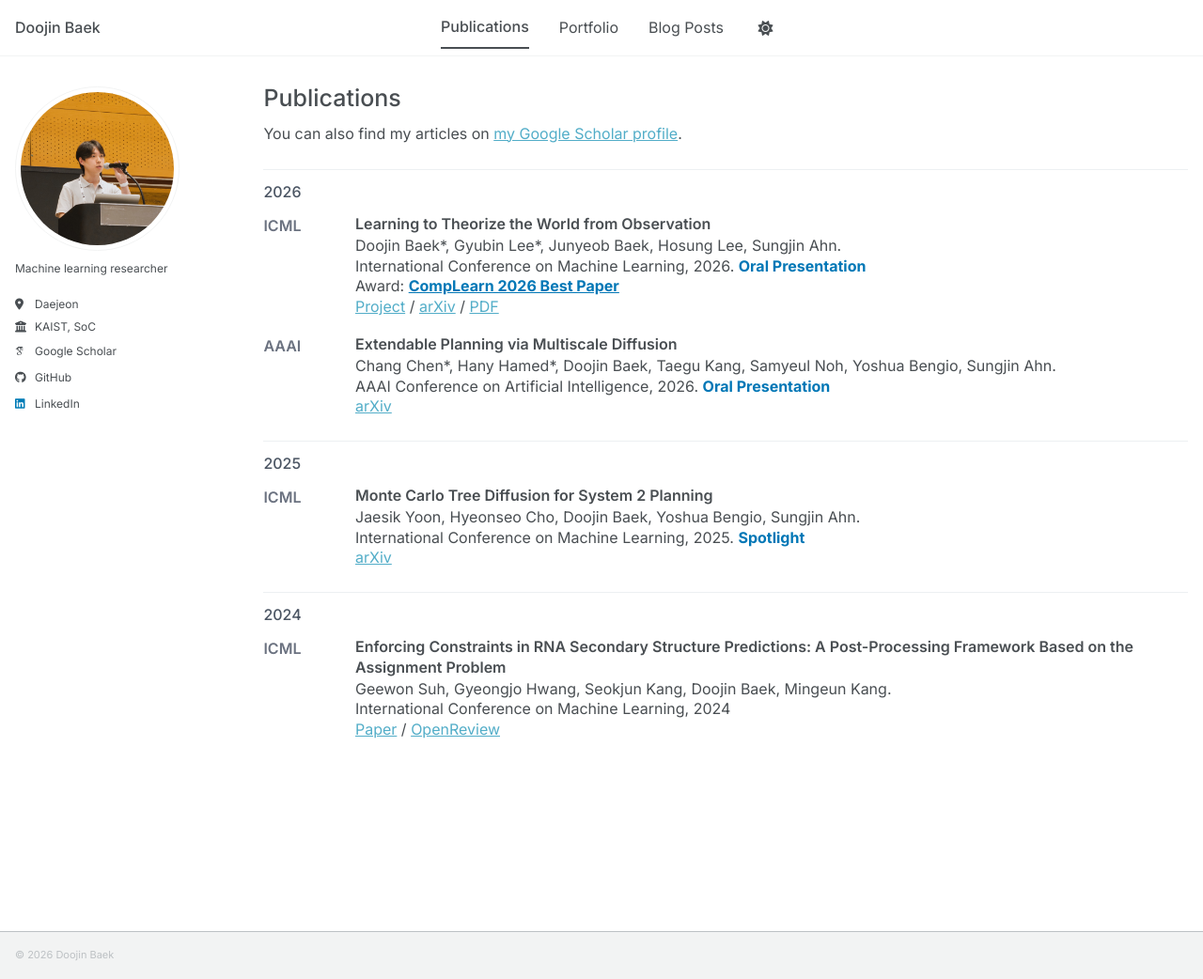
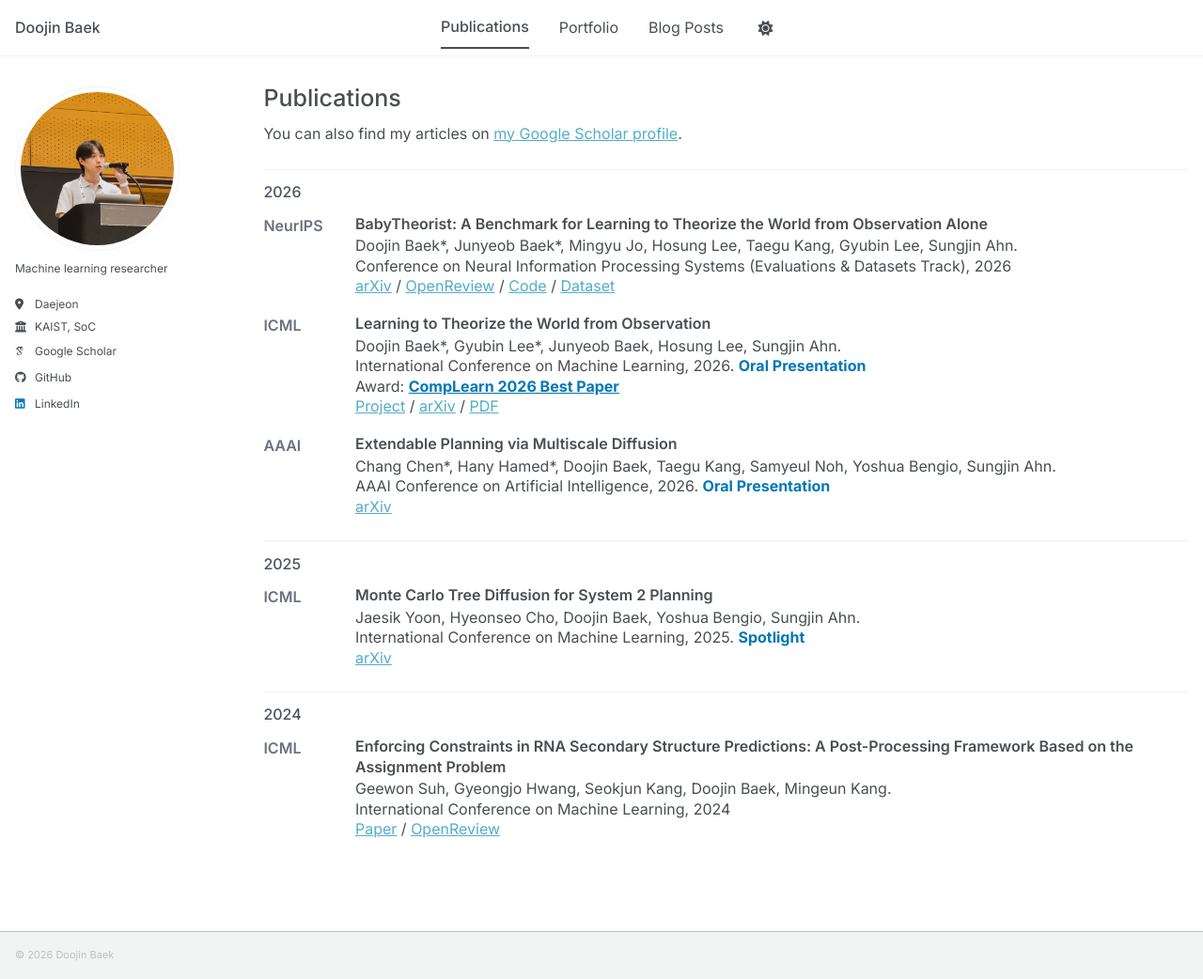
Before and after one commit to DoojinBaek/DoojinBaek.github.io, a Jekyll site: the page built from _pages/publications.html, in a window 1280 px wide and 1042 px high. Shown: the whole window at 94% size. Built offline with Jekyll 4.4.1, drawn with Linux system fonts in a browser that asks for light colours; some web fonts are replaced; a script bundle is joined from its source files by our own code; library files that are not in the unit come from our copies.

Commit message:
Add BabyTheorist (NeurIPS 2026 E&D) to news and publications

```diff
--- a/_pages/publications.html
+++ b/_pages/publications.html
@@ -76,6 +76,7 @@ author_profile: true
       {% assign venue_name = venue_name | replace: "ICML 2025", "International Conference on Machine Learning" %}
       {% assign venue_name = venue_name | replace: "ICML 2024", "International Conference on Machine Learning" %}
       {% assign venue_name = venue_name | replace: "AAAI 2026", "AAAI Conference on Artificial Intelligence" %}
+      {% assign venue_name = venue_name | replace: "NeurIPS 2026", "Conference on Neural Information Processing Systems (Evaluations &amp; Datasets Track)" %}
       <li class="pub-row">
         <div class="pub-venue">{{ short_venue }}</div>
         <div>
@@ -103,6 +104,14 @@ author_profile: true
             {% endif %}
             {% if post.openreviewurl %}
               {% if link_count > 0 %} / {% endif %}<a href="{{ post.openreviewurl }}">OpenReview</a>
+              {% assign link_count = link_count | plus: 1 %}
+            {% endif %}
+            {% if post.codeurl %}
+              {% if link_count > 0 %} / {% endif %}<a href="{{ post.codeurl }}">Code</a>
+              {% assign link_count = link_count | plus: 1 %}
+            {% endif %}
+            {% if post.dataseturl %}
+              {% if link_count > 0 %} / {% endif %}<a href="{{ post.dataseturl }}">Dataset</a>
             {% endif %}
           </p>
         </div>
```
Also changed, not shown: _pages/about.md (+4 -0 lines), _publications/2026-11-05-babytheorist.md (added, +17 -0 lines).
